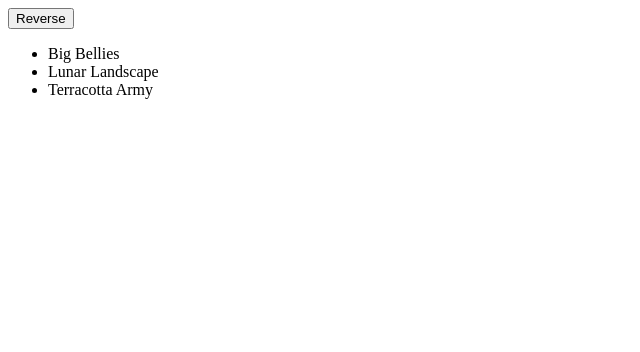
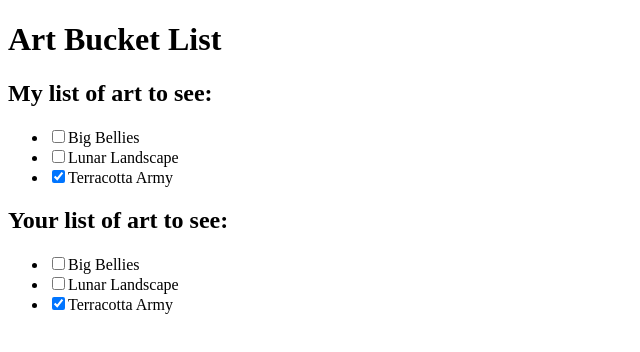
Before and after one commit to Milltiades/react-course, a React (Vite) app: page / in a window 1280 px wide. Shown: the top 352 px of the page, without its empty margins (0-640 px from the left). Built offline with nearby package versions, Linux system fonts and the light colour scheme.

Commit message:
updating objects inbside arrays

```diff
--- a/src/Arrays.jsx
+++ b/src/Arrays.jsx
@@ -34,21 +34,56 @@ import { useState } from 'react';
 // ]
 // let arrId = 4;
 
+// const initialList = [
+//     { id: 0, title: 'Big Bellies' },
+//     { id: 1, title: 'Lunar Landscape' },
+//     { id: 2, title: 'Terracotta Army' },
+//   ];
+
+
+let nextId = 3;
 const initialList = [
-    { id: 0, title: 'Big Bellies' },
-    { id: 1, title: 'Lunar Landscape' },
-    { id: 2, title: 'Terracotta Army' },
-  ];
+  { id: 0, title: 'Big Bellies', seen: false },
+  { id: 1, title: 'Lunar Landscape', seen: false },
+  { id: 2, title: 'Terracotta Army', seen: true },
+];
 
 const Arrays = () => {
 
-    const [list, setList] = useState(initialList);
+    const [myList, setMyList] = useState(initialList);
+    const [yourList, setYourList] = useState(
+      initialList
+    );
 
-  function handleClick() {
-    const nextList = [...list];
-    nextList.reverse();
-    setList(nextList);
-  }
+    function handleToggleMyList(artworkId, nextSeen) {
+
+      setMyList(myList.map(artwork => {
+        if(artwork.id === artworkId) {
+            return { ...artwork, seen: nextSeen}
+        } else {
+            return artwork
+        }
+      }));
+    }
+
+    function handleToggleYourList(artworkId, nextSeen) {
+
+      setYourList(yourList.map(artwork => {
+        if(artwork.id === artworkId) {
+            return {...artwork, seen: nextSeen}
+        } else {
+            return artwork
+        }
+      }));
+    }
+
+//     const [list, setList] = useState(initialList);
+
+//   function handleClick() {
+//     const nextList = [...list];
+//     nextList.reverse();
+//     setList(nextList);
+//   }
 
 //     const [human, setHuman] = useState(initialArray)
 //     const [newName, setNewName] = useState('')
@@ -122,14 +157,24 @@ const Arrays = () => {
   return (
     <>
 
-<button onClick={handleClick}>
+<h1>Art Bucket List</h1>
+      <h2>My list of art to see:</h2>
+      <ItemList
+        artworks={myList}
+        onToggle={handleToggleMyList} />
+      <h2>Your list of art to see:</h2>
+      <ItemList
+        artworks={yourList}
+        onToggle={handleToggleYourList} />
+
+{/* <button onClick={handleClick}>
         Reverse
       </button>
       <ul>
         {list.map(artwork => (
           <li key={artwork.id}>{artwork.title}</li>
         ))}
-      </ul>
+      </ul> */}
 
 
  {/* <button onClick={handleClick}>
@@ -220,3 +265,27 @@ const Arrays = () => {
 }
 
 export default Arrays
+
+function ItemList({ artworks, onToggle }) {
+    return (
+      <ul>
+        {artworks.map(artwork => (
+          <li key={artwork.id}>
+            <label>
+              <input
+                type="checkbox"
+                checked={artwork.seen}
+                onChange={e => {
+                  onToggle(
+                    artwork.id,
+                    e.target.checked
+                  );
+                }}
+              />
+              {artwork.title}
+            </label>
+          </li>
+        ))}
+      </ul>
+    );
+  }
```
